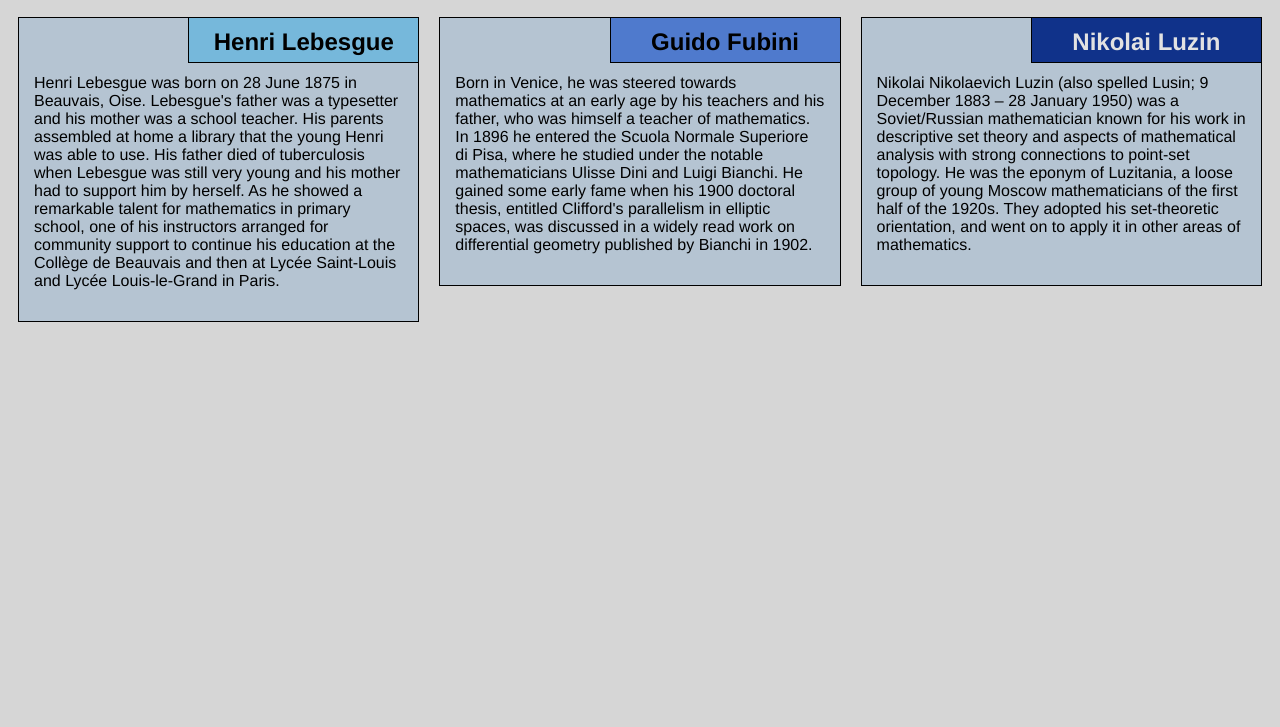
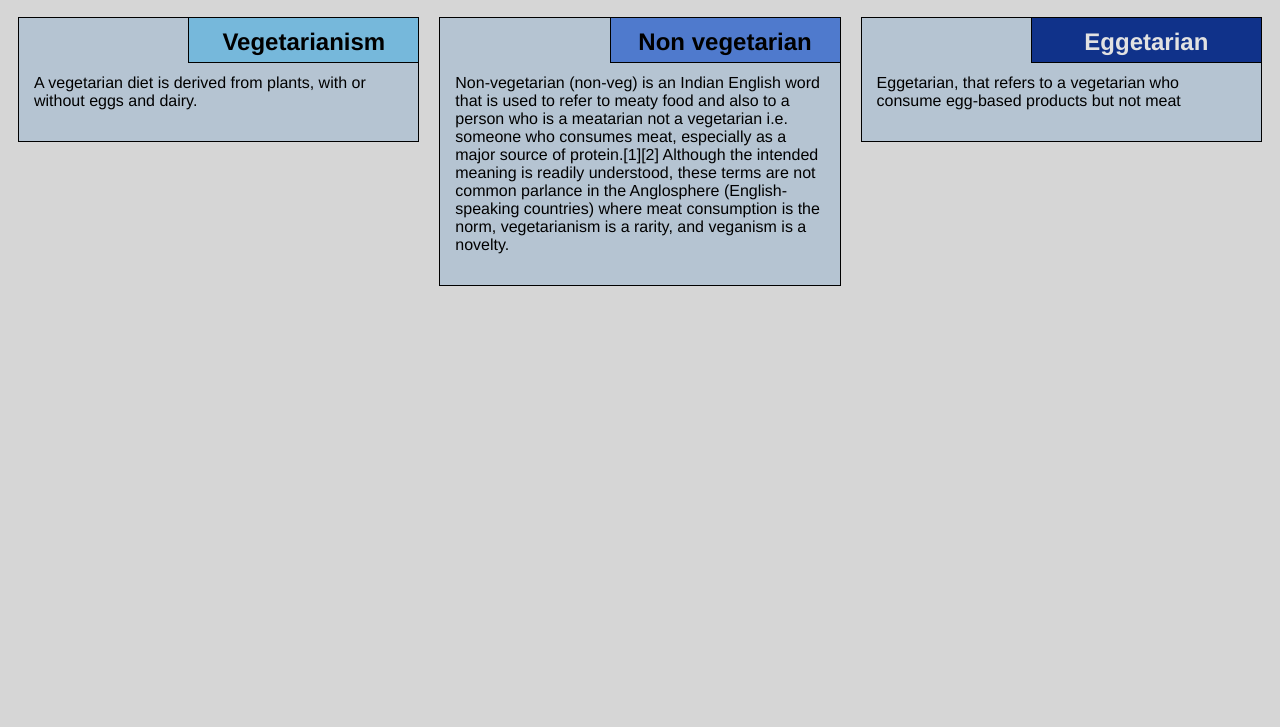
Before and after one commit to anshu20-ece/anshu.github.io, a plain HTML site: page index.html in a window 1280 px wide. Shown: the part 73-800 px from the top of the page. Drawn offline with Linux system fonts and the light colour scheme; files that its build step writes are made by us from their sources.

Commit message:
Update index.html

```diff
--- a/index.html
+++ b/index.html
@@ -5,37 +5,33 @@
     <meta charset="utf-8">
     <meta name="viewport" content="width=device-width, initial-scale=1">
     <title>Assignment Solution for Module 2</title>
-    <link rel="stylesheet" href="css/style.css">
+    <link rel="stylesheet" href="style.css">
 </head>
 
 <body>
-    <h1>Notable Mathematicians</h1>
+    <h1>Tasty Dhaba</h1>
     <div class="row">
         <div class="col-lg-4 col-md-6 col-sm-12">
             <section class="lebesgue">
-                <h2>Henri Lebesgue</h2>
+                <h2>Vegetarianism</h2>
                 <p>
-                    Henri Lebesgue was born on 28 June 1875 in Beauvais, Oise. Lebesgue's father was a typesetter and his mother was a school teacher. His parents assembled at home a library that the young Henri was able to use. His father died of tuberculosis when Lebesgue
-                    was still very young and his mother had to support him by herself. As he showed a remarkable talent for mathematics in primary school, one of his instructors arranged for community support to continue his education at the Collège de
-                    Beauvais and then at Lycée Saint-Louis and Lycée Louis-le-Grand in Paris.
+                    A vegetarian diet is derived from plants, with or without eggs and dairy.
                 </p>
             </section>
         </div>
         <div class="col-lg-4 col-md-6 col-sm-12">
             <section class="fubini">
-                <h2>Guido Fubini</h2>
+                <h2>Non vegetarian </h2>
                 <p>
-                    Born in Venice, he was steered towards mathematics at an early age by his teachers and his father, who was himself a teacher of mathematics. In 1896 he entered the Scuola Normale Superiore di Pisa, where he studied under the notable mathematicians Ulisse
-                    Dini and Luigi Bianchi. He gained some early fame when his 1900 doctoral thesis, entitled Clifford's parallelism in elliptic spaces, was discussed in a widely read work on differential geometry published by Bianchi in 1902.
+                   Non-vegetarian (non-veg) is an Indian English word that is used to refer to meaty food and also to a person who is a meatarian not a vegetarian i.e. someone who consumes meat, especially as a major source of protein.[1][2] Although the intended meaning is readily understood, these terms are not common parlance in the Anglosphere (English-speaking countries) where meat consumption is the norm, vegetarianism is a rarity, and veganism is a novelty.
                 </p>
             </section>
         </div>
         <div class="col-lg-4 col-md-12 col-sm-12">
             <section class="luzin">
-                <h2>Nikolai Luzin</h2>
+                <h2>Eggetarian</h2>
                 <p>
-                    Nikolai Nikolaevich Luzin (also spelled Lusin;   9 December 1883 – 28 January 1950) was a Soviet/Russian mathematician known for his work in descriptive set theory and aspects of mathematical analysis with strong connections to point-set topology. He was
-                    the eponym of Luzitania, a loose group of young Moscow mathematicians of the first half of the 1920s. They adopted his set-theoretic orientation, and went on to apply it in other areas of mathematics.
+                      Eggetarian, that refers to a vegetarian who consume egg-based products but not meat
                 </p>
             </section>
         </div>
```
